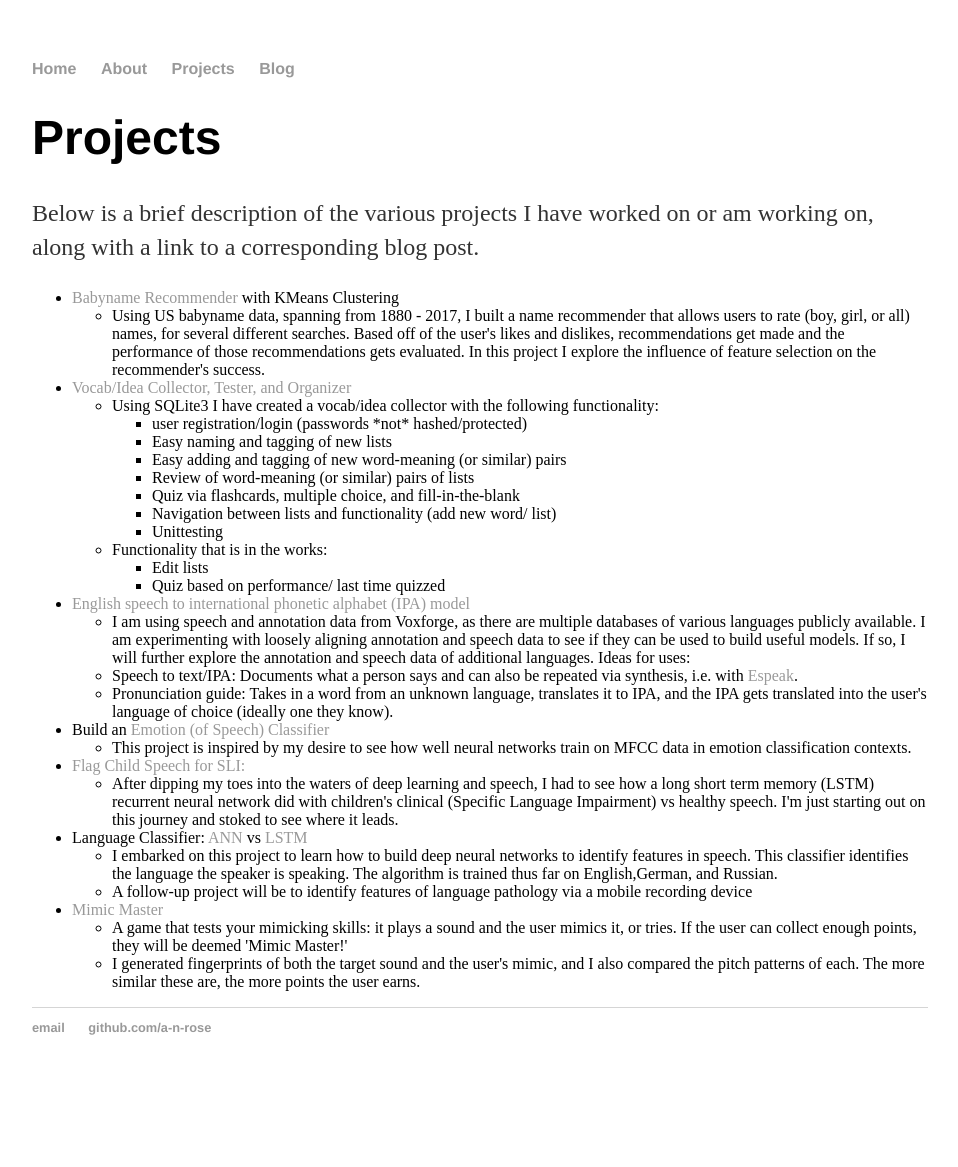
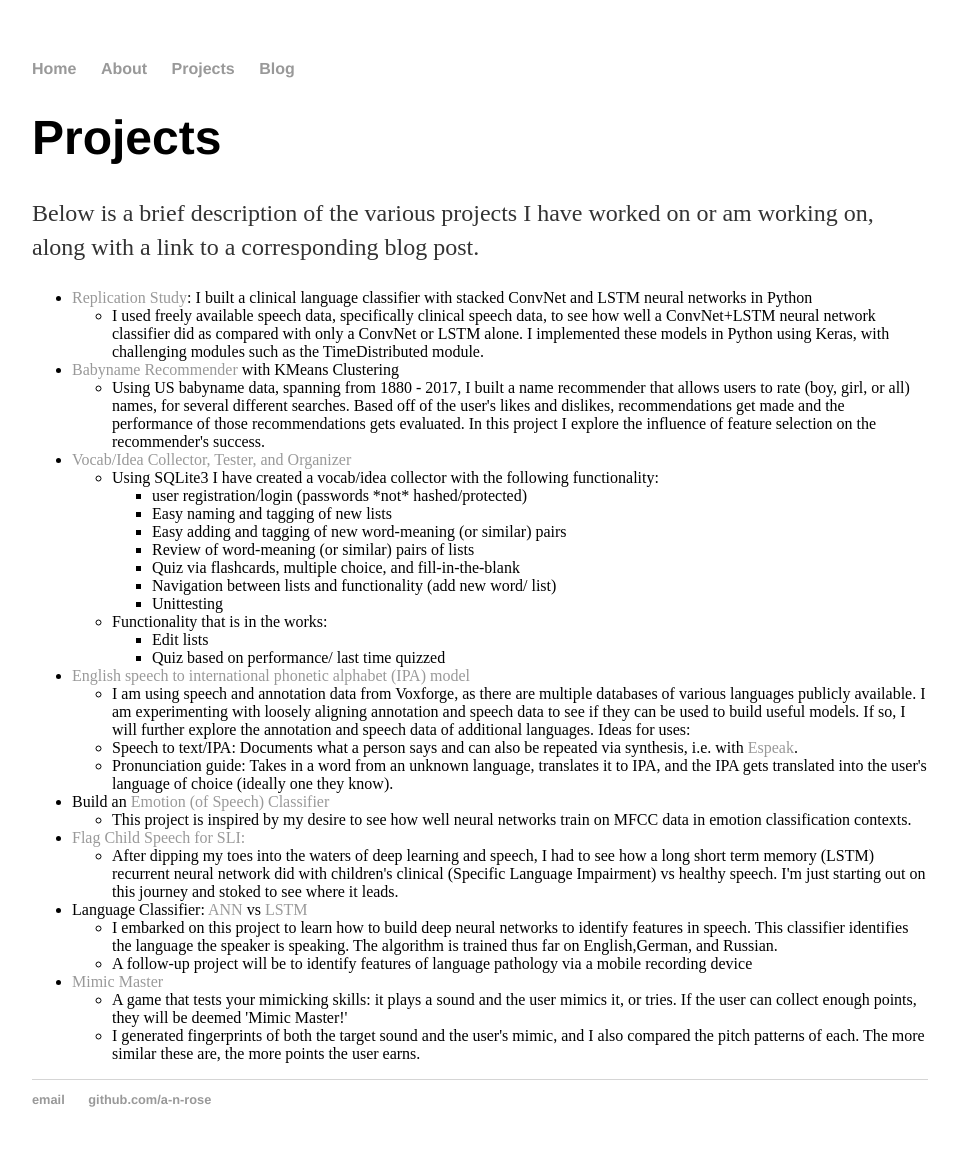
Before and after one commit to a-n-rose/a-n-rose.github.io, a Jekyll site: the page built from projects/index.html, in a window 1280 px wide. Shown: the whole page, without its empty margins (160-1118 px from the left). Built offline with Jekyll 4.4.1, drawn with Linux system fonts in a browser that asks for light colours; before the commit the page ends 1095 px from its top, so only the background shows below that.

Commit message:
Added convnet+lstm project - clinical language classifier

```diff
--- a/projects/index.html
+++ b/projects/index.html
@@ -8,6 +8,15 @@ title: Aislyn's Projects
 			<p>Below is a brief description of the various projects I have worked on or am working on, along with a link to a corresponding blog post.</p>
 
 			<ul class="projects_list">
+
+
+
+				<li> <a href="/2018/12/03/prepping-speech-CNN-and-LSTM.html">Replication Study</a>: I built a clinical language classifier with stacked ConvNet and LSTM neural networks in Python </li>
+				<ul class="project_description">
+					<li>I used freely available speech data, specifically clinical speech data, to see how well a ConvNet+LSTM neural network classifier did as compared with only a ConvNet or LSTM alone. I implemented these models in Python using Keras, with challenging modules such as the TimeDistributed module.
+                                        </li>
+					</ul>
+
 
 
 				<li> <a href="/2018/11/16/building-babyname-recommender.html">Babyname Recommender</a> with KMeans Clustering </li>
```
